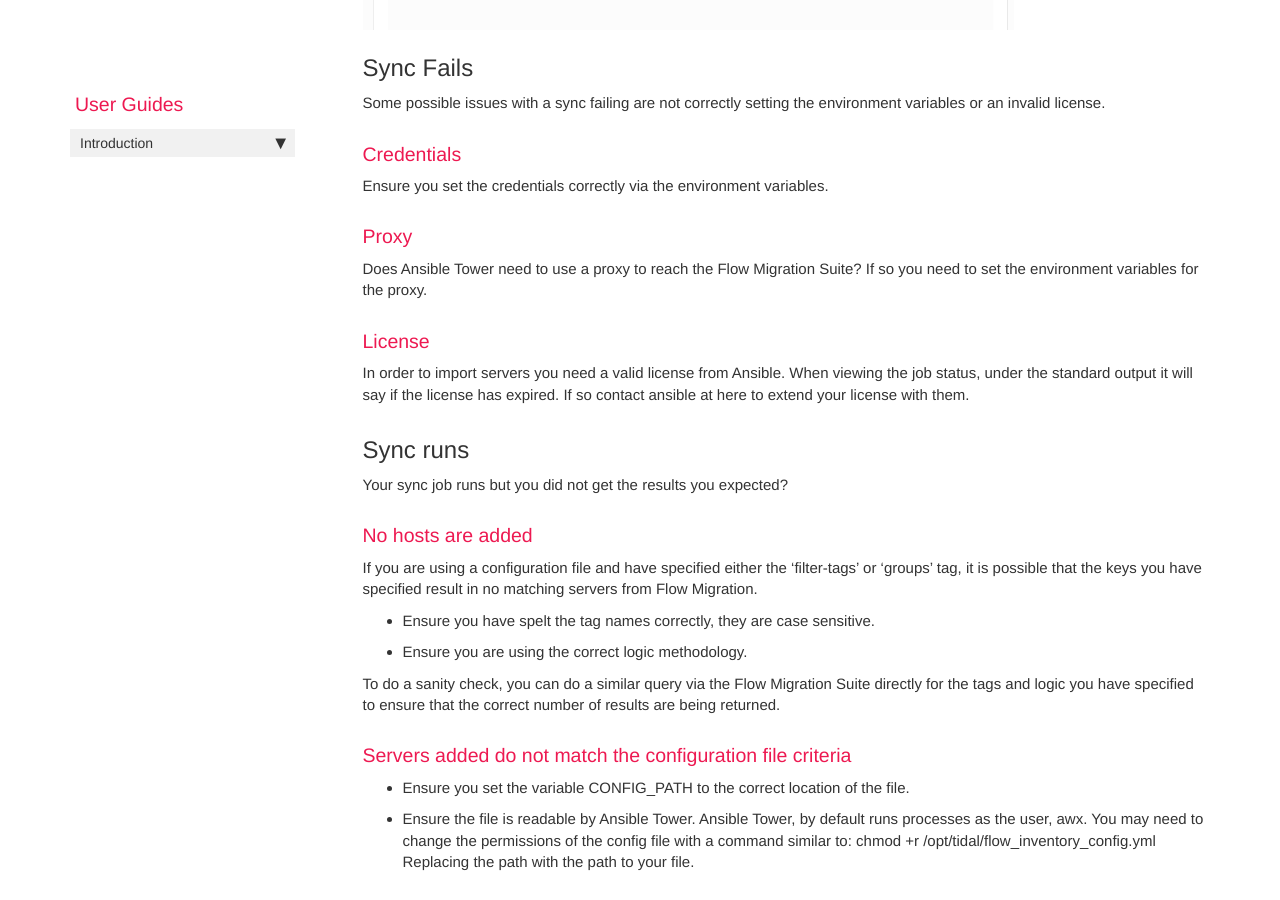
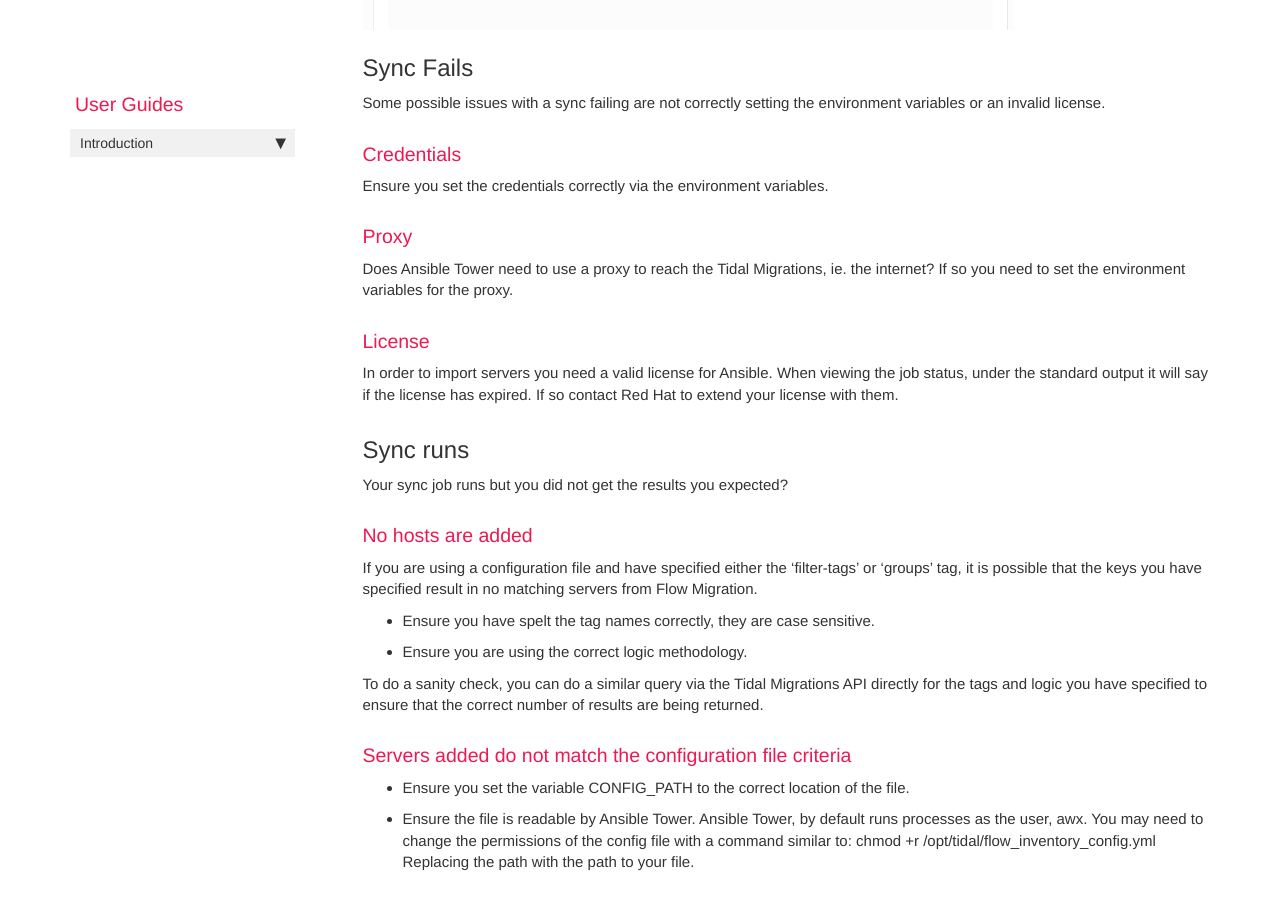
Before and after one commit to tidalmigrations/tidalmigrations.github.io, a Jekyll site: the page built from pages/user guides/troubleshoot-ansibletower.md, in a window 1280 px wide and 900 px high, scrolled down 1609 px. Built offline with Jekyll 4.4.1, drawn with Linux system fonts in a browser that asks for light colours; nearby versions of some CDN libraries; comment, search, counter and statistics services are not loaded.

Commit message:
Adjust content of troubleshooting guide

```diff
--- a/pages/user guides/troubleshoot-ansibletower.md
+++ b/pages/user guides/troubleshoot-ansibletower.md
@@ -31,11 +31,11 @@ Ensure you set the credentials correctly via the environment variables.
 
 ### Proxy
 
-Does Ansible Tower need to use a proxy to reach the Flow Migration Suite? If so you need to set the environment variables for the proxy.
+Does Ansible Tower need to use a proxy to reach the Tidal Migrations, ie. the internet? If so you need to set the environment variables for the proxy.
 
 ### License
 
-In order to import servers you need a valid license from Ansible. When viewing the job status, under the standard output it will say if the license has expired. If so contact ansible at here to extend your license with them.
+In order to import servers you need a valid license for Ansible. When viewing the job status, under the standard output it will say if the license has expired. If so contact Red Hat to extend your license with them.
 
 ## Sync runs
 
@@ -48,7 +48,7 @@ If you are using a configuration file and have specified either the 'filter-tags
 - Ensure you have spelt the tag names correctly, they are case sensitive.
 - Ensure you are using the correct logic methodology.
 
-To do a sanity check, you can do a similar query via the Flow Migration Suite directly for the tags and logic you have specified to ensure that the correct number of results are being returned.
+To do a sanity check, you can do a similar query via the Tidal Migrations API directly for the tags and logic you have specified to ensure that the correct number of results are being returned.
 
 ### Servers added do not match the configuration file criteria
 
```
